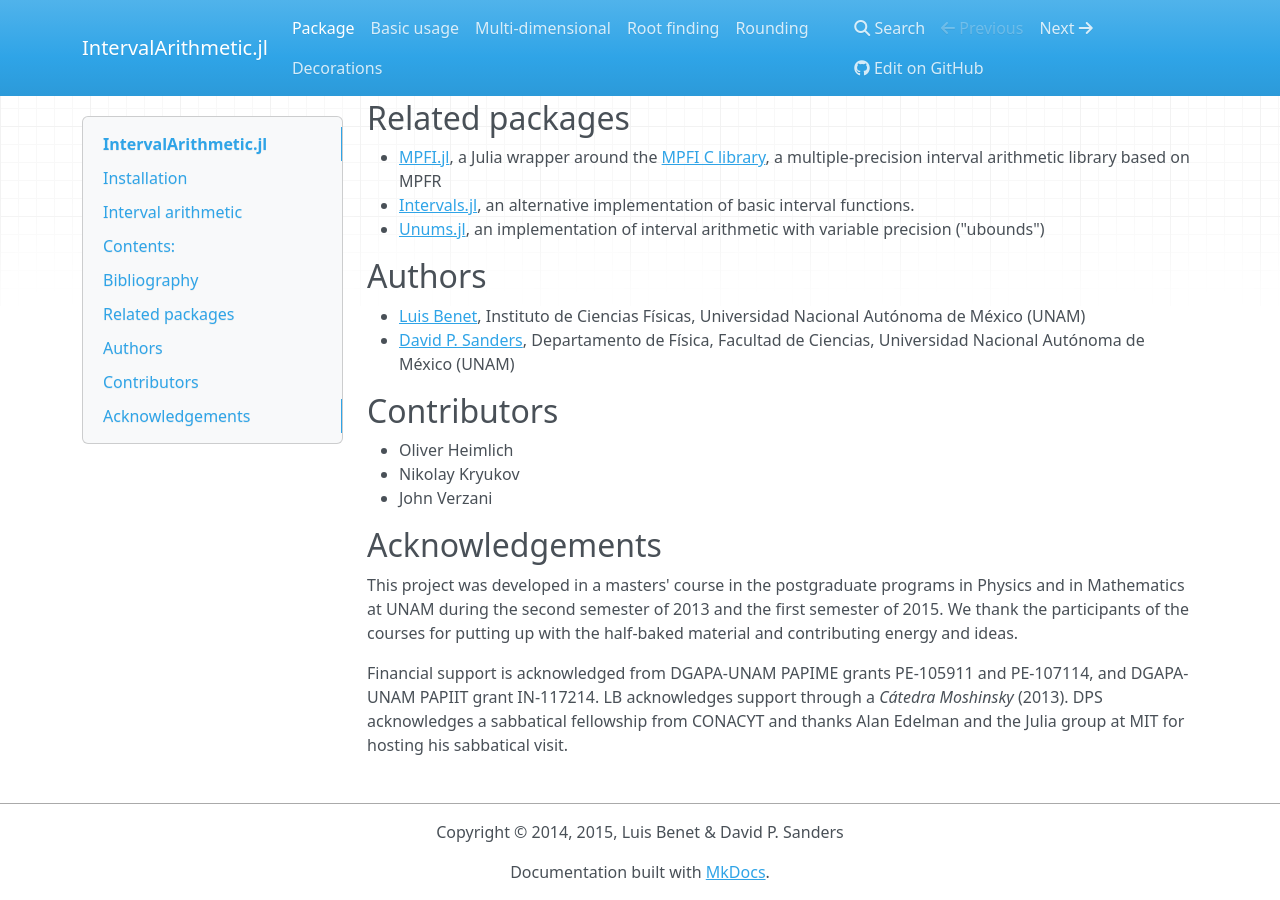
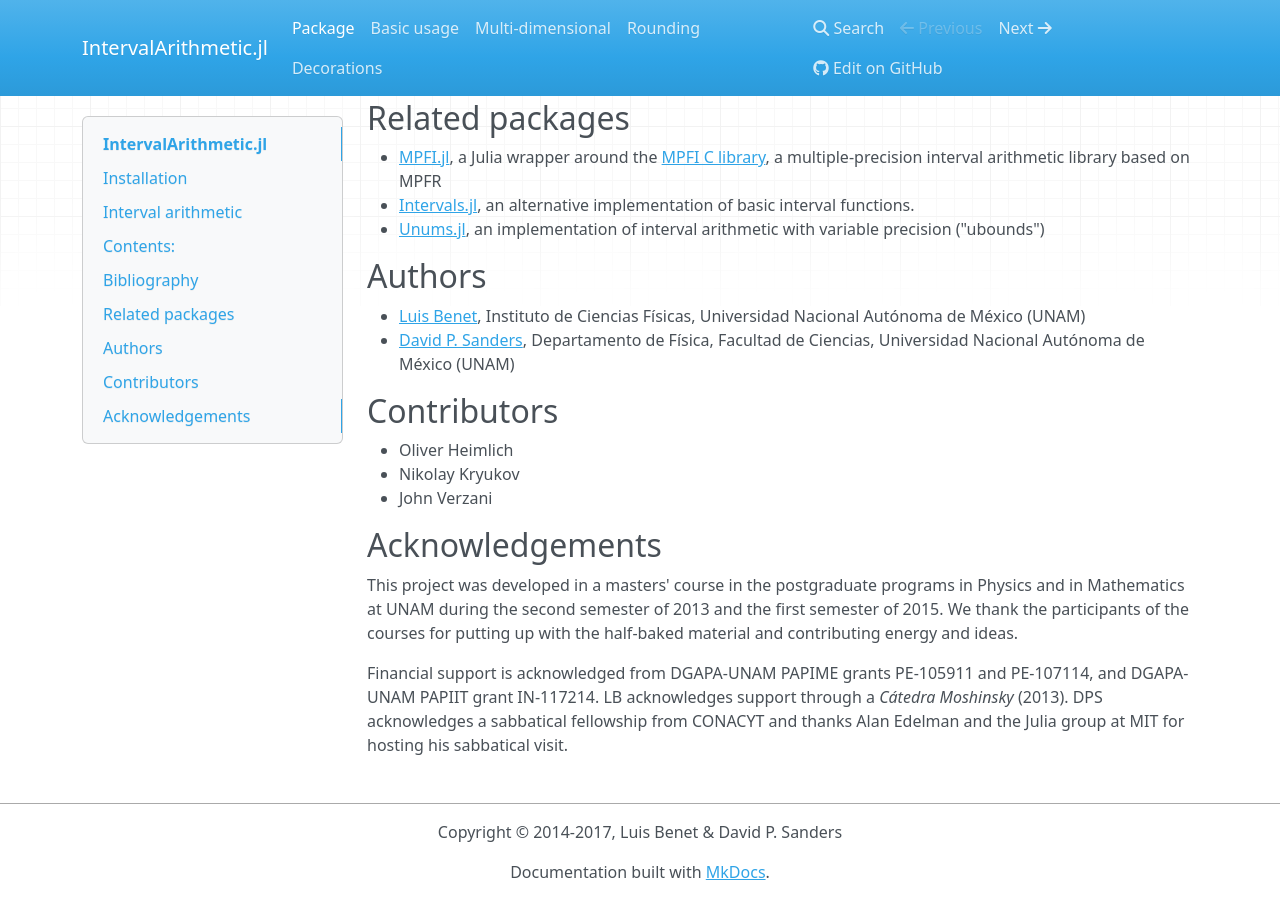
Before and after one commit to JuliaIntervals/IntervalArithmetic.jl, an MkDocs documentation site: the page built from docs/index.md, in a window 1280 px wide and 900 px high, scrolled down 777 px. Built offline with MkDocs 1.6.1, drawn with Linux system fonts in a browser that asks for light colours; nearby versions of some CDN libraries; old or Windows-style settings are respelled for this version of MkDocs.

Commit message:
Fix mkdocs.yml

```diff
--- a/mkdocs.yml
+++ b/mkdocs.yml
@@ -1,14 +1,13 @@
 site_name: 'IntervalArithmetic.jl'
 
-site_description: 'IntervalArithmetic.jl: A Julia package for rigorous numerics'
+site_description: 'IntervalArithmetic.jl: A Julia package for interval arithmetic'
 
-repo_url: https://github.com/dpsanders/IntervalArithmetic.jl
+repo_url: https://github.com/JuliaIntervals/IntervalArithmetic.jl
 
 pages:
     - 'Package': 'index.md'
     - 'Basic usage': 'usage.md'
     - 'Multi-dimensional': 'multidim.md'
-    - 'Root finding': 'root_finding.md'
     - 'Rounding': 'rounding.md'
     - 'Decorations': 'decorations.md'
 
@@ -16,4 +15,4 @@
 
 #markdown_extensions: [math]
 
-copyright: Copyright &copy; 2014, 2015, Luis Benet & David P. Sanders
+copyright: Copyright &copy; 2014-2017, Luis Benet & David P. Sanders
```
